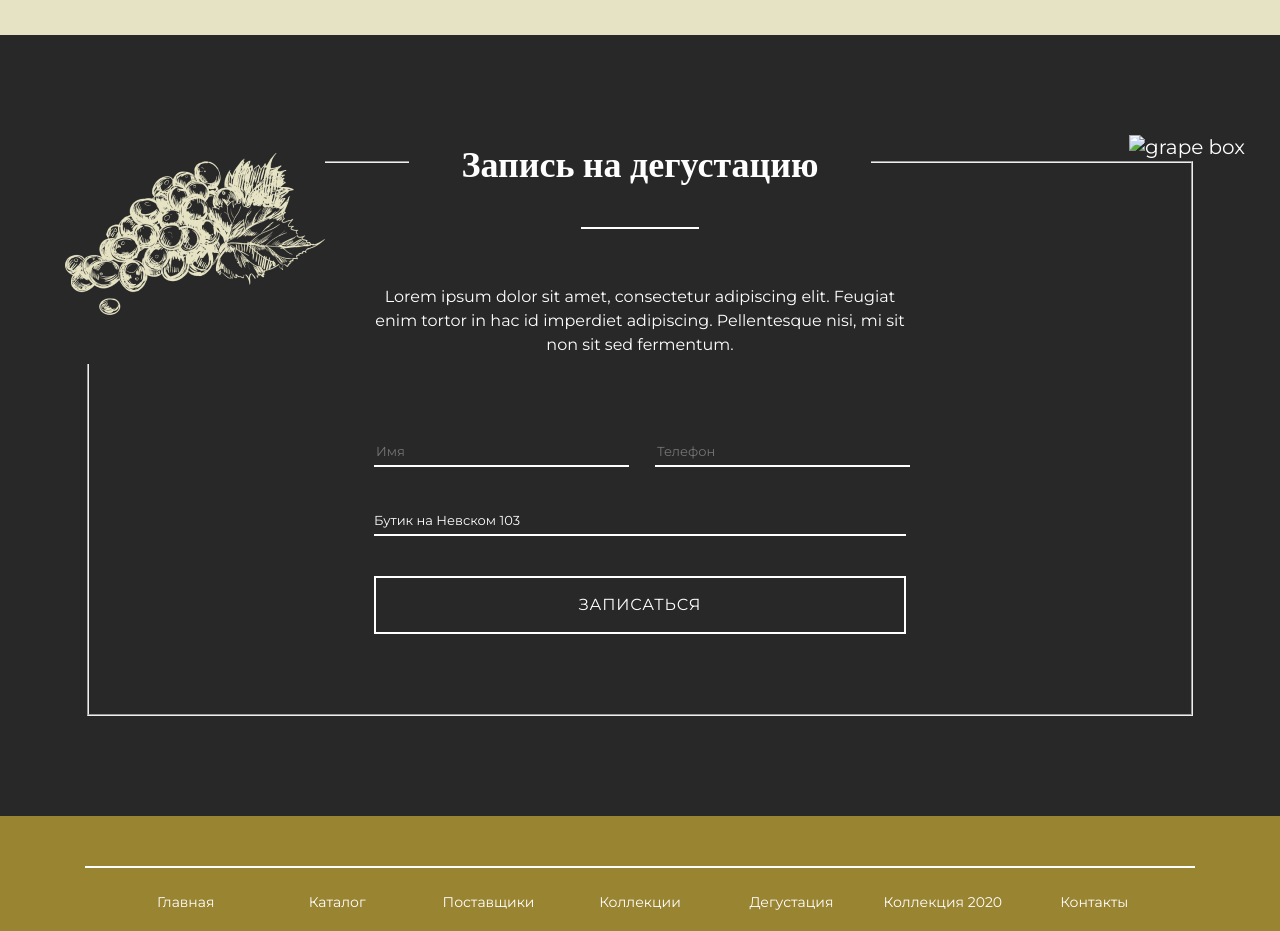
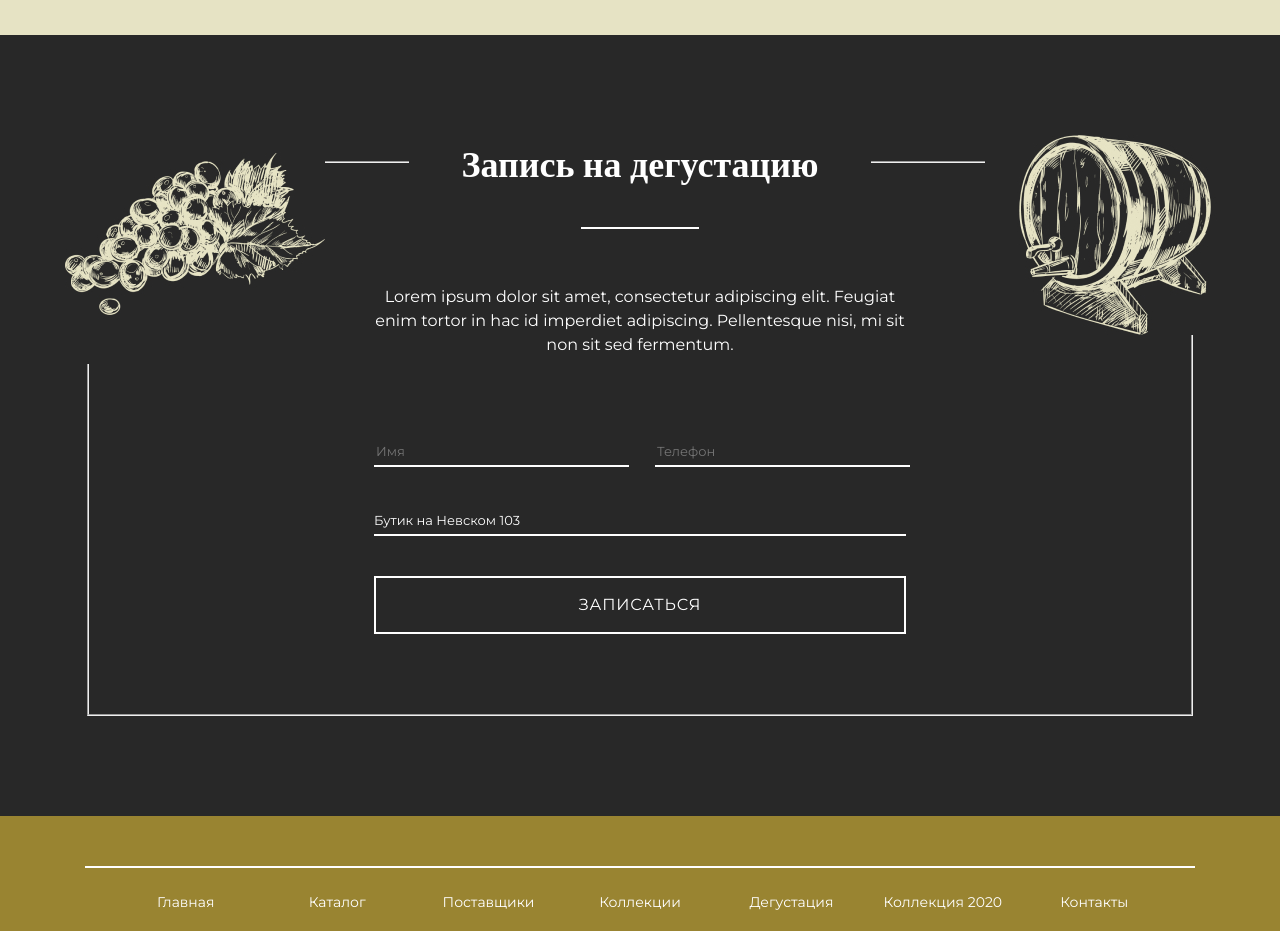
Before and after one commit to vladyslav-kurmaz/Le-corte, a plain HTML site: page index.html in a window 1280 px wide. Shown: the part 2840-3771 px from the top of the page. Drawn offline with nearby package versions, Linux system fonts and the light colour scheme.

Commit message:
final / addet

```diff
--- a/index.html
+++ b/index.html
@@ -94,7 +94,7 @@
             <fieldset >
                 <legend class="tasting__form-title"><h2>Запись на дегустацию</h2></legend>
                 <img src="img/grape.jpg" class="tasting__form-grape" alt="grape">
-                <img src="git img/grape_box.jpg" class="tasting__form-grape-box" alt="grape box">
+                <img src="img/grape_box.jpg" class="tasting__form-grape-box" alt="grape box">
 
                 <p class="tasting__form-description">Lorem ipsum dolor sit amet, consectetur adipiscing elit. Feugiat enim tortor in hac id imperdiet adipiscing. Pellentesque nisi, mi sit non sit sed fermentum. </p>
                 <div class="tasting__form-input">
```
